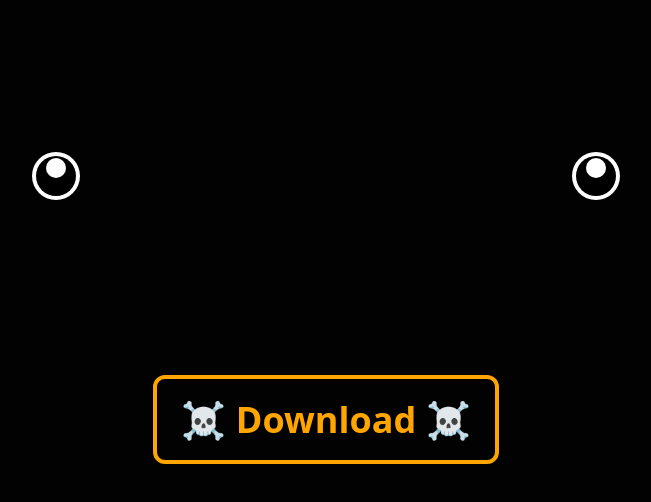
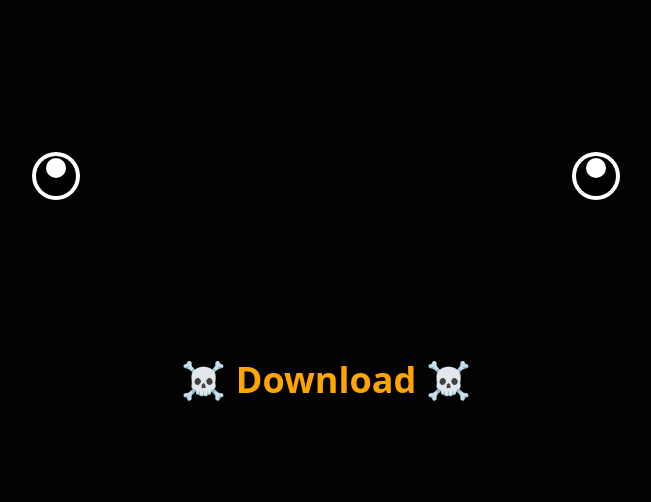
Before and after one commit to leroyrosales/poly-styrene, an Astro site: page /halloween-2022 in a window 1280 px wide. Shown: the whole page, without its empty margins (314-965 px from the left). Built offline with nearby package versions, Linux system fonts and the light colour scheme; Astro itself is replaced by a stand-in of ours.

Commit message:
updates link

```diff
--- a/src/pages/halloween-2022.astro
+++ b/src/pages/halloween-2022.astro
@@ -67,16 +67,16 @@ const { author, title, description, intro, likes } = site;
 	</head>
 
 	<body class="bg-black">
-        <div class="container w-screen h-screen">
-            <div class="w-1/2 h-1/2 relative mx-auto">
+        <div class="container w-screen h-screen text-center mx-auto">
+            <div class="md:w-1/2 h-1/2 relative mx-auto flex items-end justify-center">
                 <div class="eye eye-left">
                     <div class="eye-inner"></div>
                   </div>
                   <div class="eye eye-right">
                     <div class="eye-inner"></div>
                   </div>
+                  <a href="https://1drv.ms/u/s!Ai2HKMDnCNJrr6EcNl2Zv8tWQfR9Mw?e=2M664h" class="text-[#FFA500] no-underline  hover:text-white  text-4xl"><span data-download>☠️ Download ☠️</span><span data-dare>👻 If you dare 👻</span></a>
             </div>
-            <div class="w-1/2 text-center mx-auto"><a href="../assets/HORRORAMA-mix.zip" class="mx-auto text-center bg-black text-[#FFA500] border-4 border-[#FFA500] py-4 px-6 rounded-xl no-underline hover:bg-black hover:text-white hover:border-white text-4xl"><span data-download>☠️ Download ☠️</span><span data-dare>👻 If you dare 👻</span></a></div>
         </div>
 
 
```
